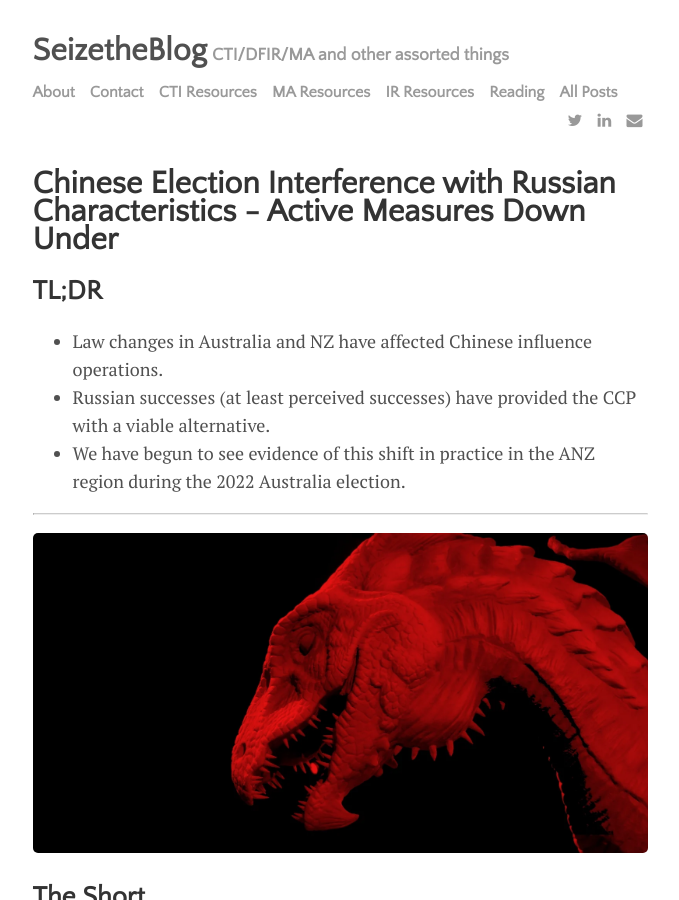
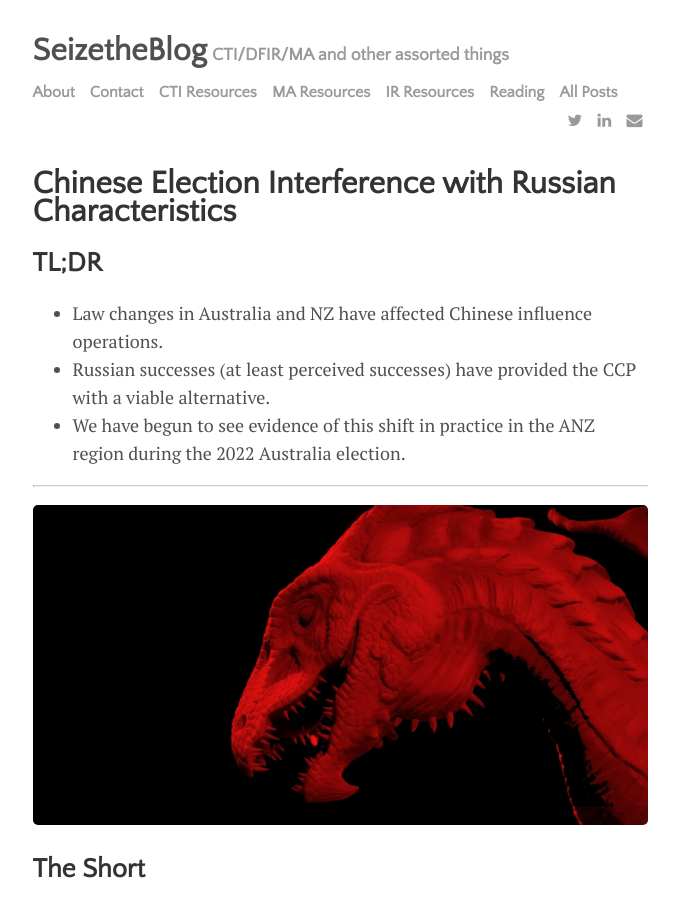
Before and after one commit to seizethecheese/seizethecheese.github.io, a Jekyll site: the page built from _posts/2022-07-09-post.md, in a window 1280 px wide and 900 px high. Shown: the whole window, without its empty margins (300-979 px from the left). Built offline with Jekyll 4.4.1, drawn with Linux system fonts in a browser that asks for light colours; some web fonts are replaced.

Commit message:
Update 2022-07-09-post.md

```diff
--- a/_posts/2022-07-09-post.md
+++ b/_posts/2022-07-09-post.md
@@ -1,6 +1,6 @@
 ---
 layout: page
-title: Chinese Election Interference with Russian Characteristics - Active Measures Down Under
+title: Chinese Election Interference with Russian Characteristics
 permalink: /AMDU
 ---
 
```
